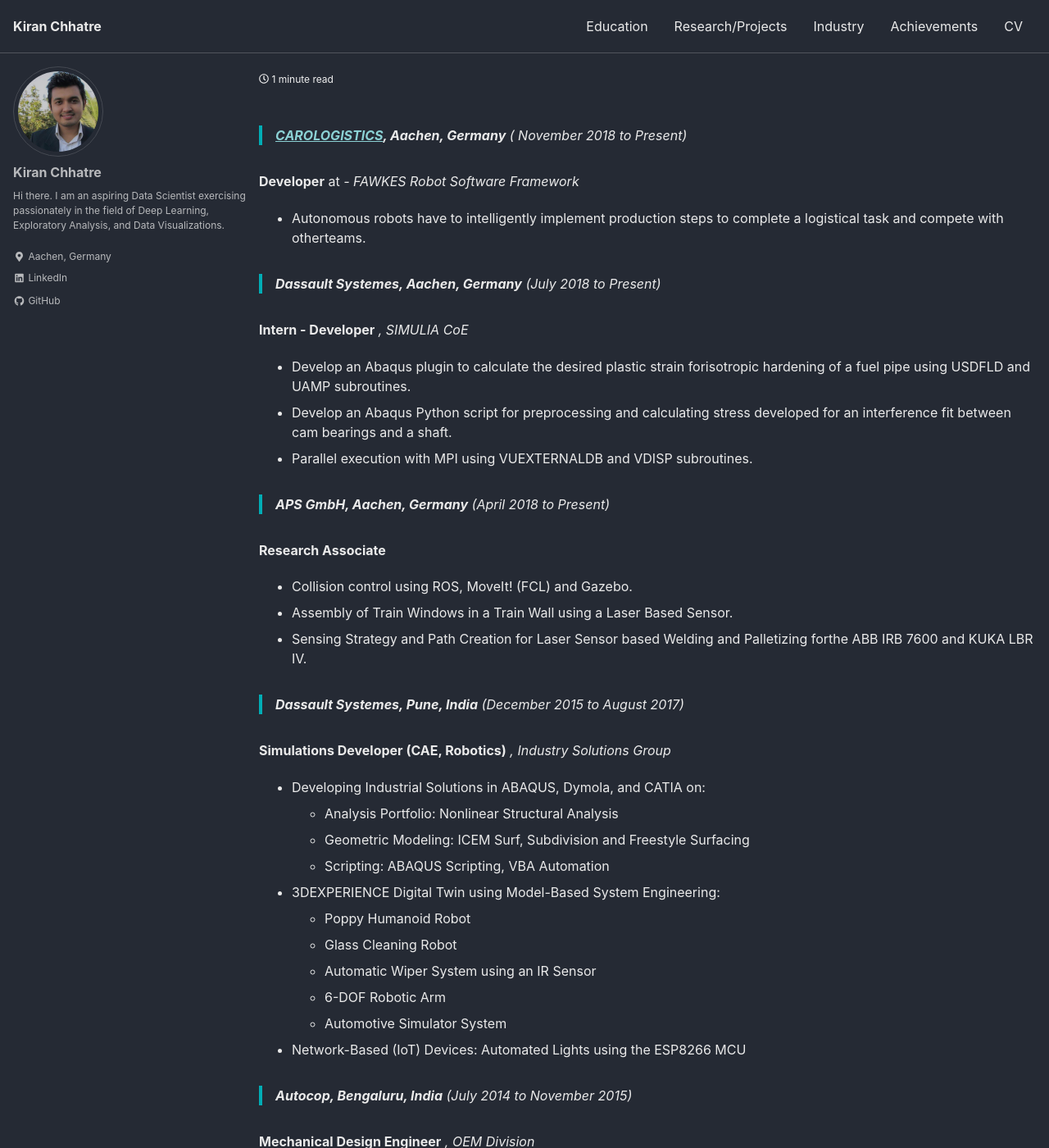
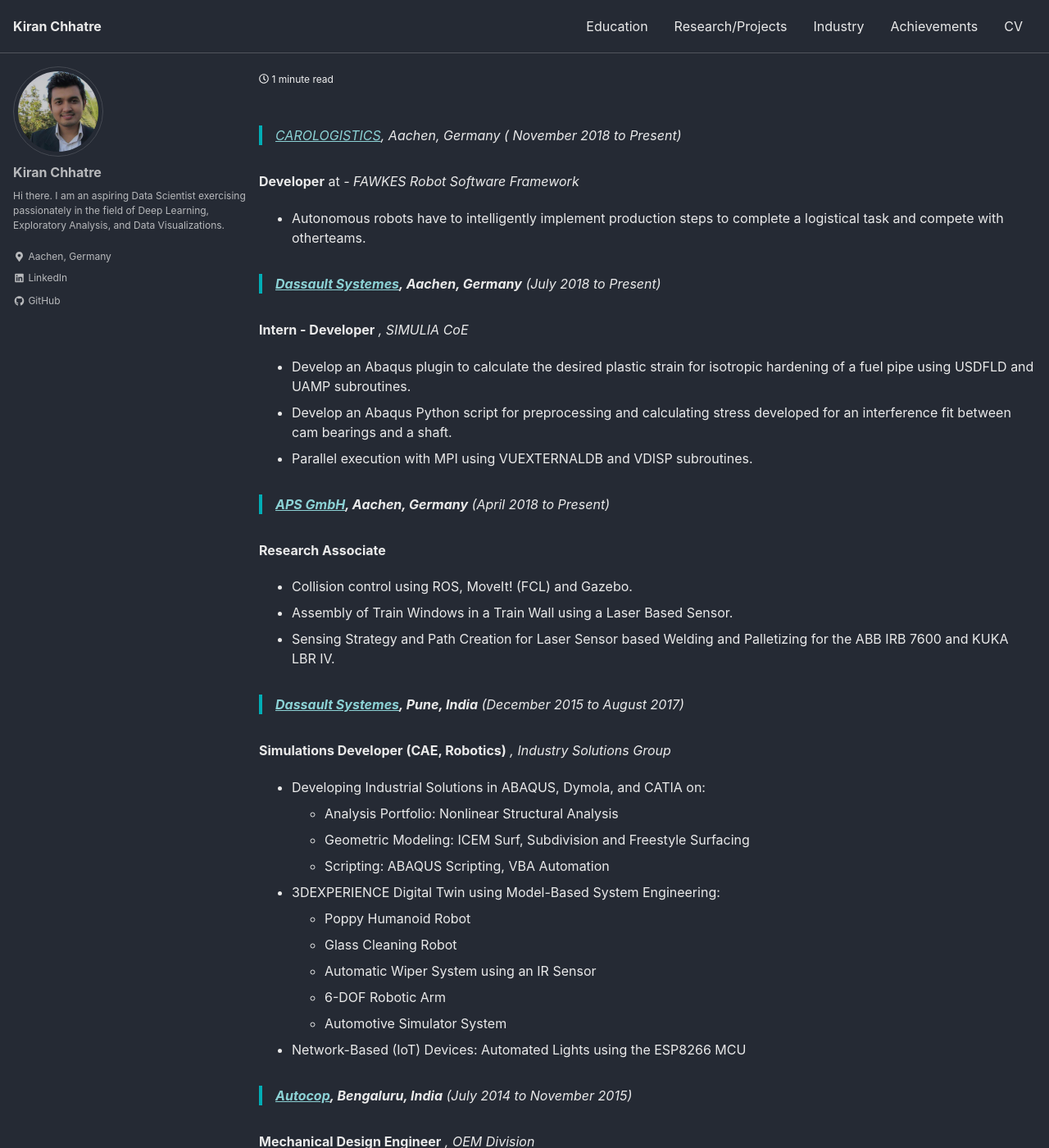
Before and after one commit to kiranchhatre/kiranchhatre.github.io, a Jekyll site: the page built from _pages/Industry.md, in a window 1280 px wide and 1400 px high. Shown: the whole window at 82% size. Built offline with Jekyll 4.4.1, drawn with Linux system fonts in a browser that asks for light colours; cached includes are drawn as plain includes; nearby versions of some CDN libraries; some of the changed text lies outside the part shown.

Commit message:
Update Industry.md

```diff
--- a/_pages/Industry.md
+++ b/_pages/Industry.md
@@ -6,31 +6,31 @@ classes: wide
 ---
 
 
->  **[CAROLOGISTICS](https://www.carologistics.org/), Aachen, Germany** ( November 2018 to Present)
+>  *[CAROLOGISTICS](https://www.carologistics.org/), Aachen, Germany* ( November 2018 to Present)
 
 **Developer** at *- FAWKES Robot Software Framework*
 
 -   Autonomous robots have to intelligently implement production steps to complete a logistical task and compete with otherteams.
 
->   **Dassault Systemes, Aachen, Germany** (July 2018 to Present)
+>   **[Dassault Systemes](https://www.3ds.com), Aachen, Germany** (July 2018 to Present)
 
 **Intern - Developer** *, SIMULIA CoE*
--   Develop an Abaqus plugin to calculate the desired plastic strain forisotropic
+-   Develop an Abaqus plugin to calculate the desired plastic strain for isotropic
     hardening of a fuel pipe using USDFLD and UAMP subroutines.
 -   Develop an Abaqus Python script for preprocessing and calculating stress
     developed for an interference fit between cam bearings and a shaft.
 -   Parallel execution with MPI using VUEXTERNALDB and VDISP subroutines.
 
->   **APS GmbH, Aachen, Germany** (April 2018 to Present)
+>   **[APS GmbH](http://aps-aachen.de/), Aachen, Germany** (April 2018 to Present)
 
 **Research Associate**
 
 -   Collision control using ROS, MoveIt! (FCL) and Gazebo.
 -   Assembly of Train Windows in a Train Wall using a Laser Based Sensor.
 -   Sensing Strategy and Path Creation for Laser Sensor based Welding and
-    Palletizing forthe ABB IRB 7600 and KUKA LBR IV.
+    Palletizing for the ABB IRB 7600 and KUKA LBR IV.
 
->   **Dassault Systemes, Pune, India** (December 2015 to August 2017)
+>   **[Dassault Systemes](https://www.3ds.com), Pune, India** (December 2015 to August 2017)
 
 **Simulations Developer (CAE, Robotics)** *, Industry Solutions Group*
 -   Developing Industrial Solutions in ABAQUS, Dymola, and CATIA on:
@@ -45,7 +45,7 @@ classes: wide
     -   Automotive Simulator System
 -   Network-Based (IoT) Devices: Automated Lights using the ESP8266 MCU
 
->   **Autocop, Bengaluru, India** (July 2014 to November 2015)
+>   **[Autocop](https://www.autocoptrackpro.com/), Bengaluru, India** (July 2014 to November 2015)
 
 **Mechanical Design Engineer** *, OEM Division*
 -   Development of TATA Nano Remote Controlled Boot Release accessory, Snap
@@ -53,12 +53,12 @@ classes: wide
 -   Rear-View Camera Development: Benchmarking CAD models (IP67 casing).
     Geometrical Mapping for Horizon Level and Camera Axis Angle in IRVM.
 
->   **Alfa LAVAL, Dapodi, India** (June 2013 to July 2013)
+>   **[Alfa LAVAL](https://www.alfalaval.com/), Dapodi, India** (June 2013 to July 2013)
 
 **Intern** *, Process Equipment Manufacturing*
 -   Reboiler Design: Calculation of heat transfer coefficient and tube pattern.
 
->   **TATA Steel, Ranjangao, India** (May 2012 to July 2012)
+>   **[TATA Steel](http://www.tspdl.com/), Ranjangao, India** (May 2012 to July 2012)
 
 **Intern**
 -   Hot-Rolled Steel workplace optimization and Godrej FG pallet standardization.
```
